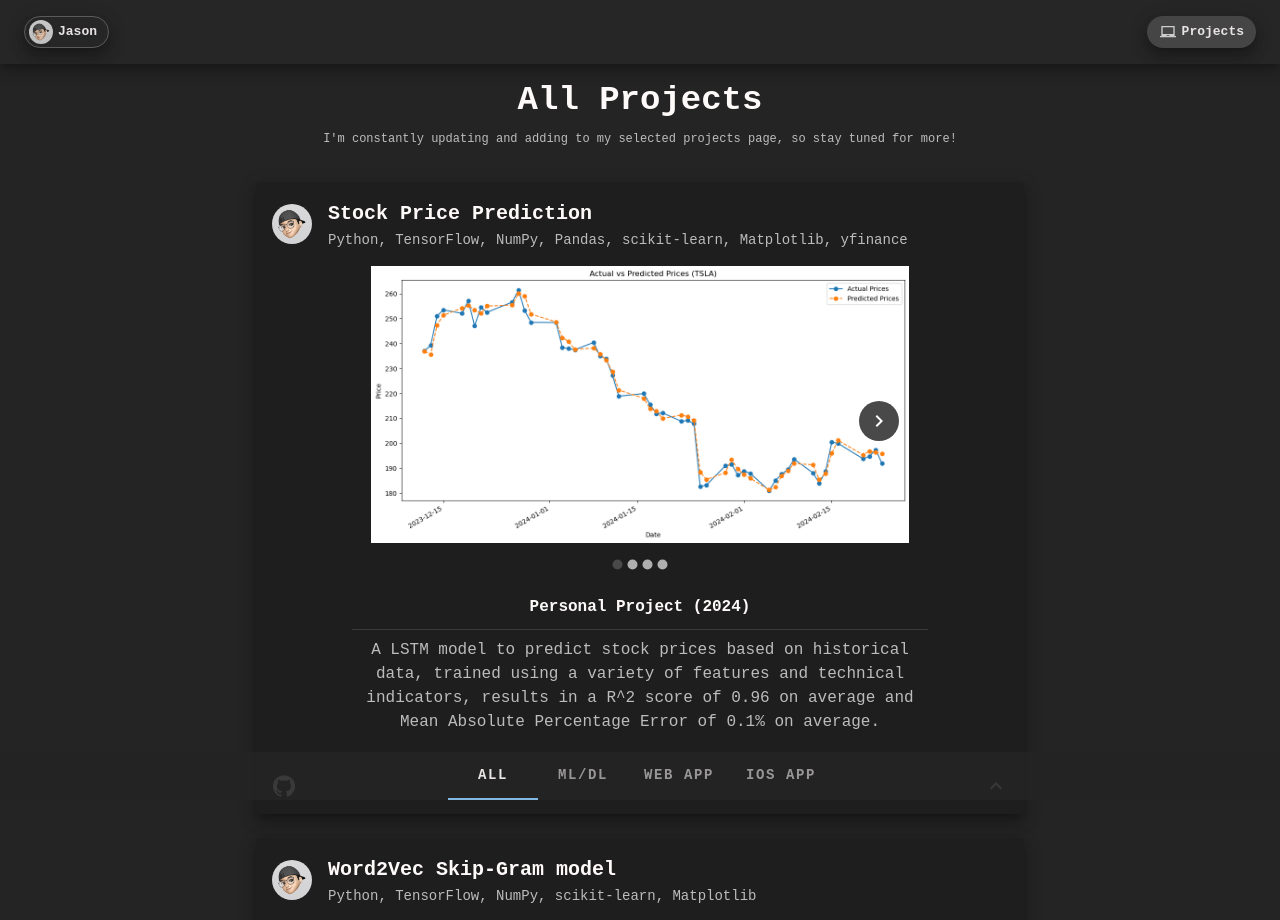
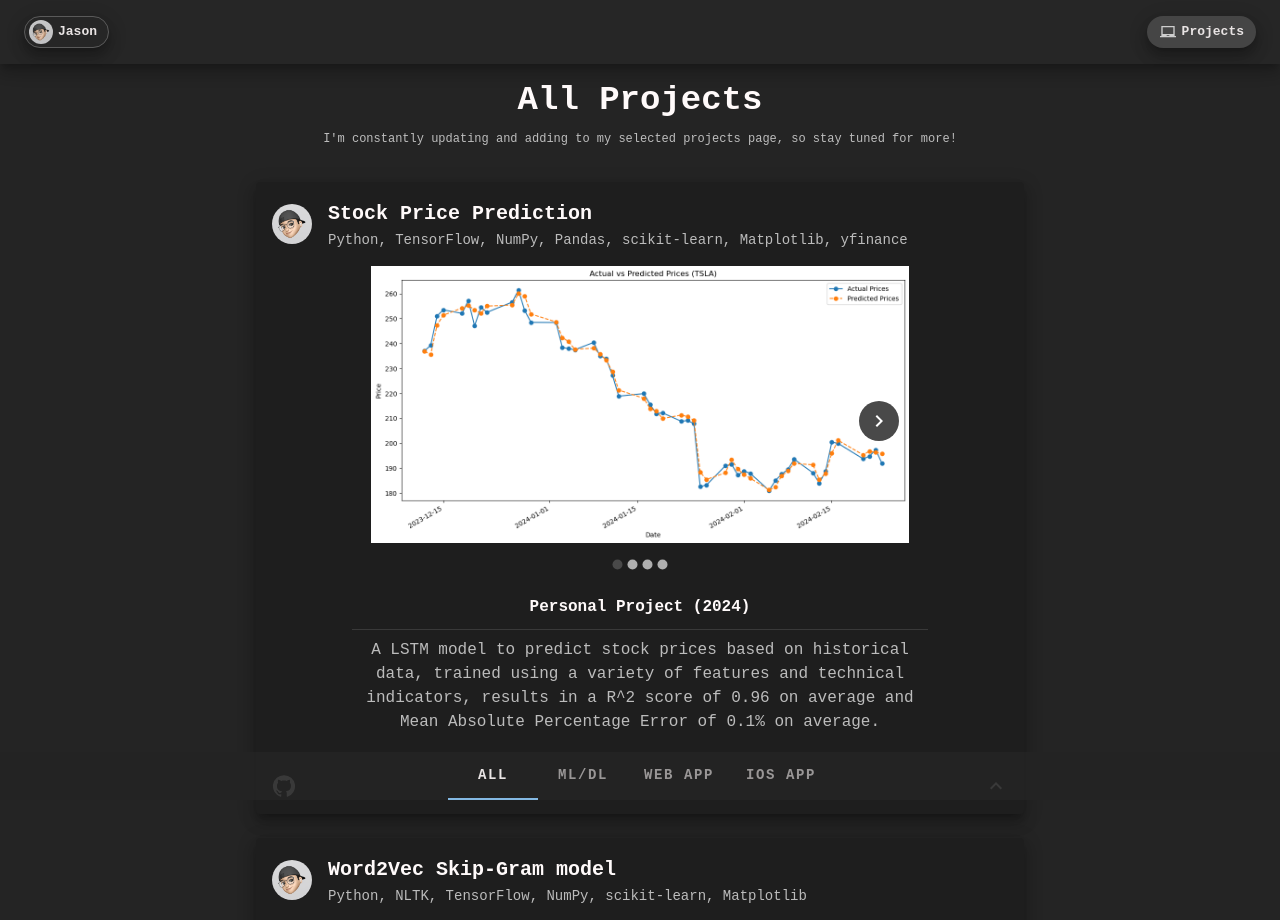
Before and after one commit to Jason-Wuuuu/Jason, a React (Vite) app: page /projects in a window 1280 px wide. Shown: the top 920 px of the page. Built offline with nearby package versions, Linux system fonts and the light colour scheme.

Commit message:
projects

```diff
--- a/src/components/Projects.jsx
+++ b/src/components/Projects.jsx
@@ -35,7 +35,7 @@ const projects = [
     category: "ML/DL",
     description:
       "Word2Vec Skip-Gram model using TensorFlow to analyze and generate word embeddings from the IMDB movie review dataset, enhancing the understanding of semantic word relationships.",
-    tech_stack: "Python, TensorFlow, NumPy, scikit-learn, Matplotlib",
+    tech_stack: "Python, NLTK, TensorFlow, NumPy, scikit-learn, Matplotlib",
     githubUrl: "",
     demoUrl: "",
     screenshots: ["word2vec/word_vec.png"],
@@ -47,7 +47,7 @@ const projects = [
     category: "ML/DL",
     description:
       "Multi-Layer Perceptron (MLP) model from scratch in Python, applying concepts of neural networks to perform multi-class text classification on a large dataset, demonstrating deep understanding of foundational machine learning algorithms.",
-    tech_stack: "Python, TensorFlow, NumPy, scikit-learn, Matplotlib",
+    tech_stack: "Python, NLTK, TensorFlow, NumPy, scikit-learn, Matplotlib",
     githubUrl: "",
     demoUrl: "",
     screenshots: ["mlp/score.png"],
```
